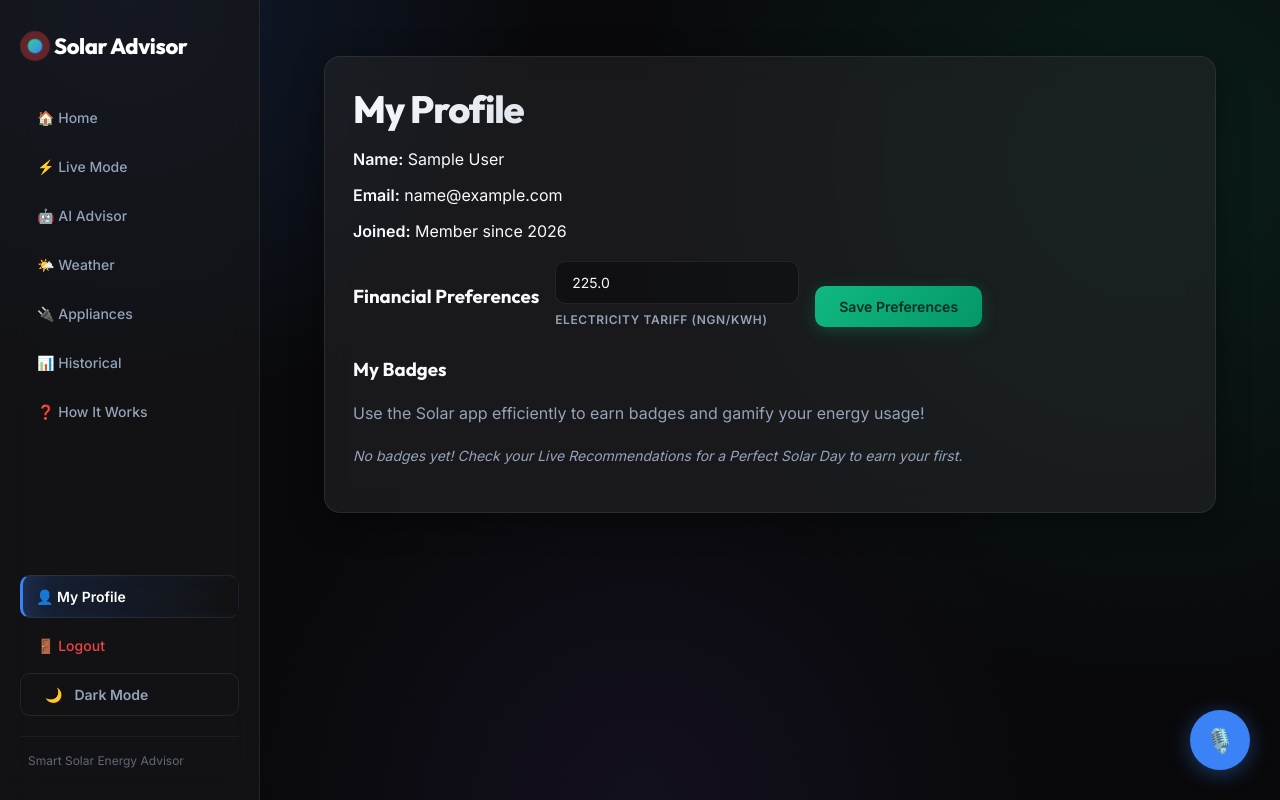
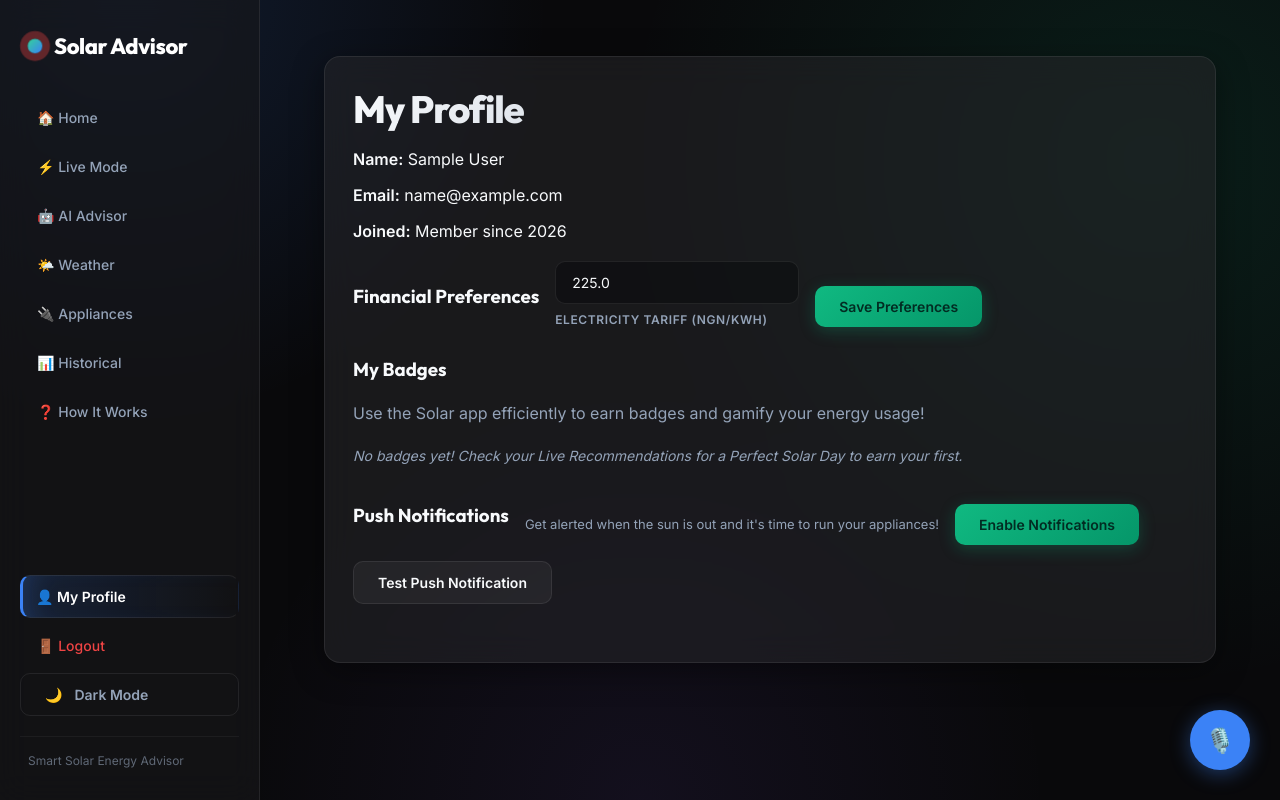
Before and after one commit to donlysnow/solar-advisor, a Flask app: page /profile in a window 1280 px wide. Run offline with Flask 3, Linux system fonts and the light colour scheme; the visitor is signed in with stand-in values (Sample User, id 1).

Commit message:
UX Overhaul: push notifications

```diff
--- a/app.py
+++ b/app.py
@@ -548,5 +548,44 @@
 
     return jsonify(result)
 
+# ---------------- Push Notifications ----------------
+
+@app.route("/api/vapid-public-key", methods=["GET"])
+def vapid_public_key():
+    return jsonify({"publicKey": config.VAPID_PUBLIC_KEY})
+
+
+@app.route("/api/subscribe", methods=["POST"])
+@login_required
+def subscribe():
+    subscription = request.get_json()
+    if not subscription:
+        return jsonify({"error": "No subscription data"}), 400
+
+    current_user.push_subscription = json.dumps(subscription)
+    db.session.commit()
+    return jsonify({"success": True})
+
+
+@app.route("/api/test-push", methods=["POST"])
+@login_required
+def test_push():
+    if not current_user.push_subscription:
+        return jsonify({"error": "User not subscribed"}), 400
+
+    try:
+        from pywebpush import webpush, WebPushException
+        subscription = json.loads(current_user.push_subscription)
+        webpush(
+            subscription_info=subscription,
+            data=json.dumps({"title": "Solar Advisor", "body": "This is a test notification!"}),
+            vapid_private_key=config.VAPID_PRIVATE_KEY,
+            vapid_claims=config.VAPID_CLAIMS
+        )
+        return jsonify({"success": True})
+    except Exception as e:
+        return jsonify({"error": str(e)}), 500
+
+
 if __name__ == "__main__":
     app.run(debug=True, port=5000)
--- a/models.py
+++ b/models.py
@@ -18,6 +18,7 @@
     # Preferences stored as JSON
     live_settings = db.Column(db.Text, default='{}')
     appliances = db.Column(db.Text, default='[]')
+    push_subscription = db.Column(db.Text, nullable=True)
 
     # Relationships
     badges = db.relationship('UserBadge', backref='user', lazy=True)
--- a/requirements.txt
+++ b/requirements.txt
@@ -6,3 +6,7 @@
 joblib
 requests
 gunicorn
+Flask-SQLAlchemy
+Flask-Login
+Flask-Bcrypt
+pywebpush
--- a/templates/profile.html
+++ b/templates/profile.html
@@ -43,6 +43,13 @@
             </div>
         {% endif %}
     </div>
+    <div class="controls" style="margin-bottom: 30px;">
+        <h3>Push Notifications</h3>
+        <p class="lead" style="font-size:13px; margin-bottom:10px;">Get alerted when the sun is out and it's time to run your appliances!</p>
+        <button class="btn" onclick="subscribeToPush()">Enable Notifications</button>
+        <button class="secondary" onclick="testPush()">Test Push Notification</button>
+        <div id="pushStatus" style="color:var(--accent); margin-top:5px; font-size:13px;"></div>
+    </div>
 </div>
 
 <script>
@@ -60,5 +67,48 @@
         document.getElementById("profileSaveStatus").textContent = "Failed to save.";
     }
 }
+
+function urlBase64ToUint8Array(base64String) {
+    const padding = '='.repeat((4 - base64String.length % 4) % 4);
+    const base64 = (base64String + padding).replace(/\-/g, '+').replace(/_/g, '/');
+    const rawData = window.atob(base64);
+    const outputArray = new Uint8Array(rawData.length);
+    for (let i = 0; i < rawData.length; ++i) {
+        outputArray[i] = rawData.charCodeAt(i);
+    }
+    return outputArray;
+}
+
+async function subscribeToPush() {
+    try {
+        const res = await fetch("/api/vapid-public-key");
+        const { publicKey } = await res.json();
+
+        const registration = await navigator.serviceWorker.ready;
+        const subscription = await registration.pushManager.subscribe({
+            userVisibleOnly: true,
+            applicationServerKey: urlBase64ToUint8Array(publicKey)
+        });
+
+        await fetch("/api/subscribe", {
+            method: "POST",
+            headers: { "Content-Type": "application/json" },
+            body: JSON.stringify(subscription)
+        });
+
+        document.getElementById("pushStatus").textContent = "Subscribed to notifications successfully!";
+    } catch (e) {
+        console.error(e);
+        document.getElementById("pushStatus").textContent = "Failed to subscribe to push notifications.";
+    }
+}
+
+async function testPush() {
+    try {
+        await fetch("/api/test-push", { method: "POST" });
+    } catch (e) {
+        console.error(e);
+    }
+}
 </script>
 {% endblock %}
```
Also changed, not shown: config.py (+9 -0 lines), static/sw.js (+20 -0 lines), instance/solar_advisor.db.
